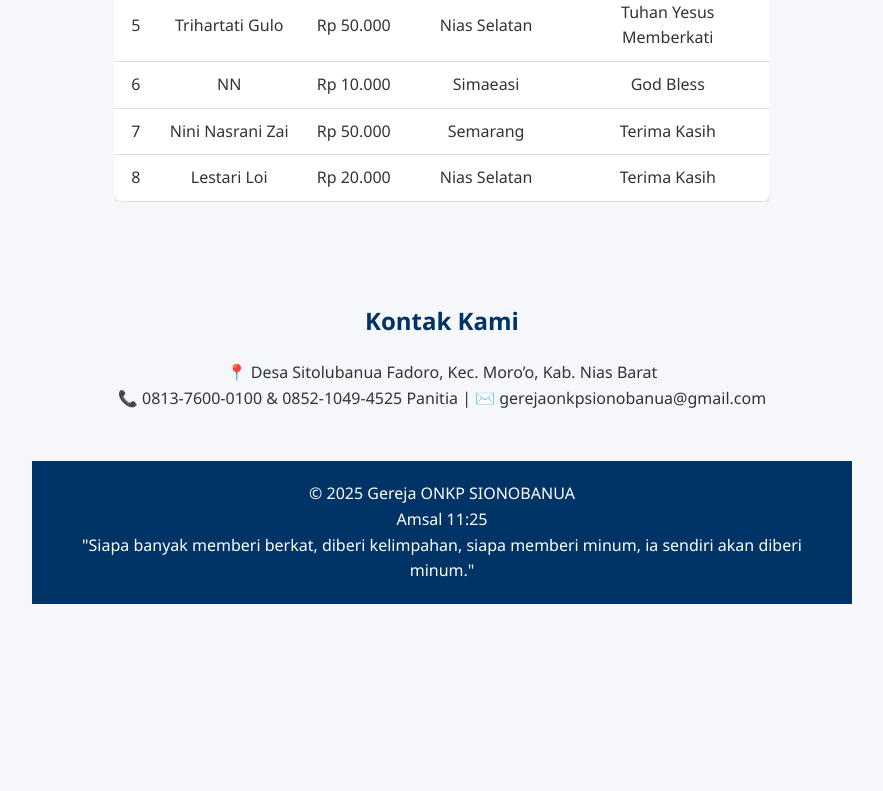
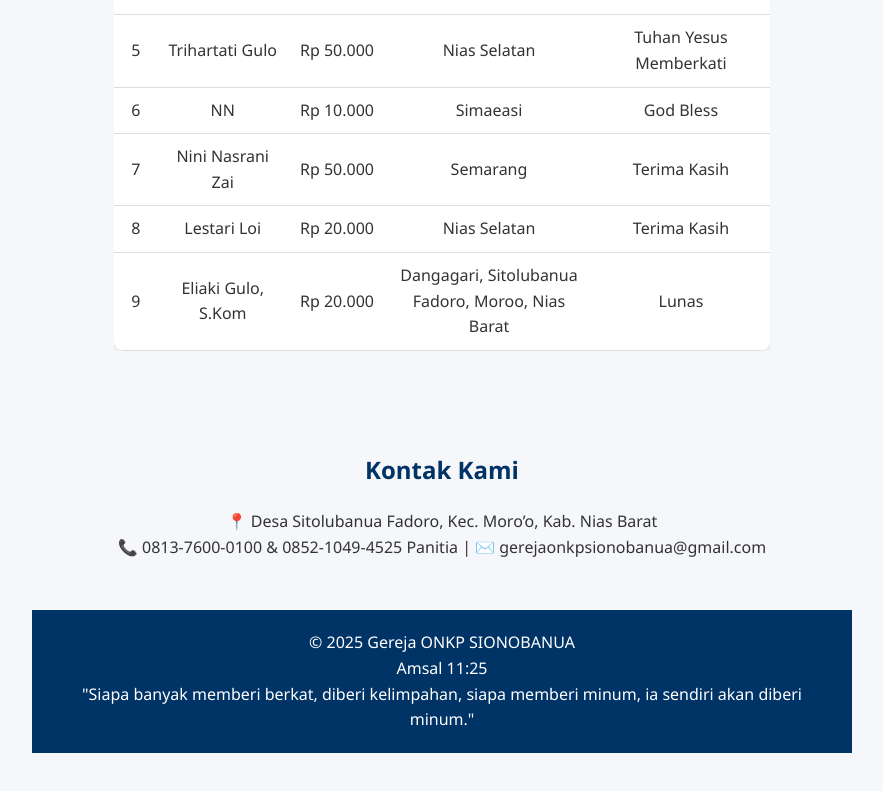
Before and after one commit to martanelis/websitemultimediaonkpsionobanua89, a plain HTML site: page index.html in a window 1280 px wide. Shown: the part 2874-3665 px from the top of the page, without its empty margins (198-1081 px from the left). Before the commit the page ends 3578 px from the top, so only its background shows below. Drawn offline with Linux system fonts and the light colour scheme.

Commit message:
Update index.html

```diff
--- a/index.html
+++ b/index.html
@@ -275,6 +275,13 @@ padding:12px 15px;font-size:18px;cursor:pointer}
 		  <td>Nias Selatan</td>
           <td>Terima Kasih</td>
         </tr>
+		  <tr>
+          <td>9</td>
+          <td>Eliaki Gulo, S.Kom</td>
+          <td>Rp 20.000</td>
+		  <td>Dangagari, Sitolubanua Fadoro, Moroo, Nias Barat</td>
+          <td>Lunas</td>
+        </tr>
       </tbody>
     </table>
   </div>
```
